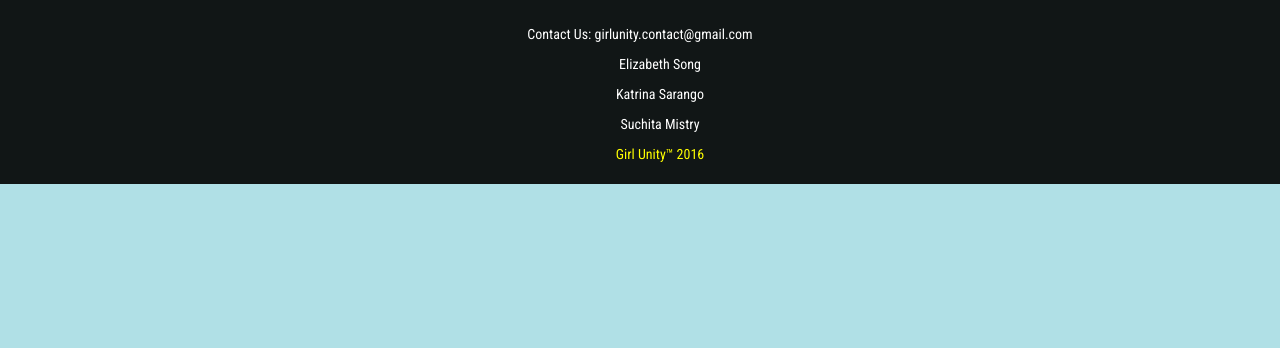
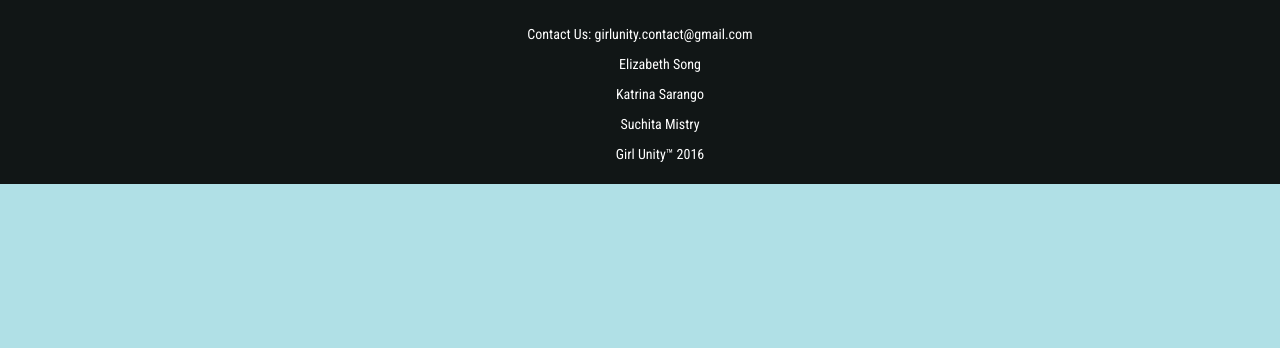
Before and after one commit to elizabethsong/girlunity, a PHP site: page /web/php/index.php in a window 1280 px wide, with the pointer over the restyled element. Shown: the part 452-800 px from the top of the page. Run offline with PHP 8.4, Linux system fonts and the light colour scheme; the visitor is signed in with stand-in values (Sample User, id 1); some web fonts are replaced.

Commit message:
fixed footer link

```diff
--- a/web/css/style.css
+++ b/web/css/style.css
@@ -140,3 +140,6 @@ container-fluid{
 #footerSep{
 	padding-bottom: 50px;
 }
+#nolink:hover{
+  color: white;
+}
```
